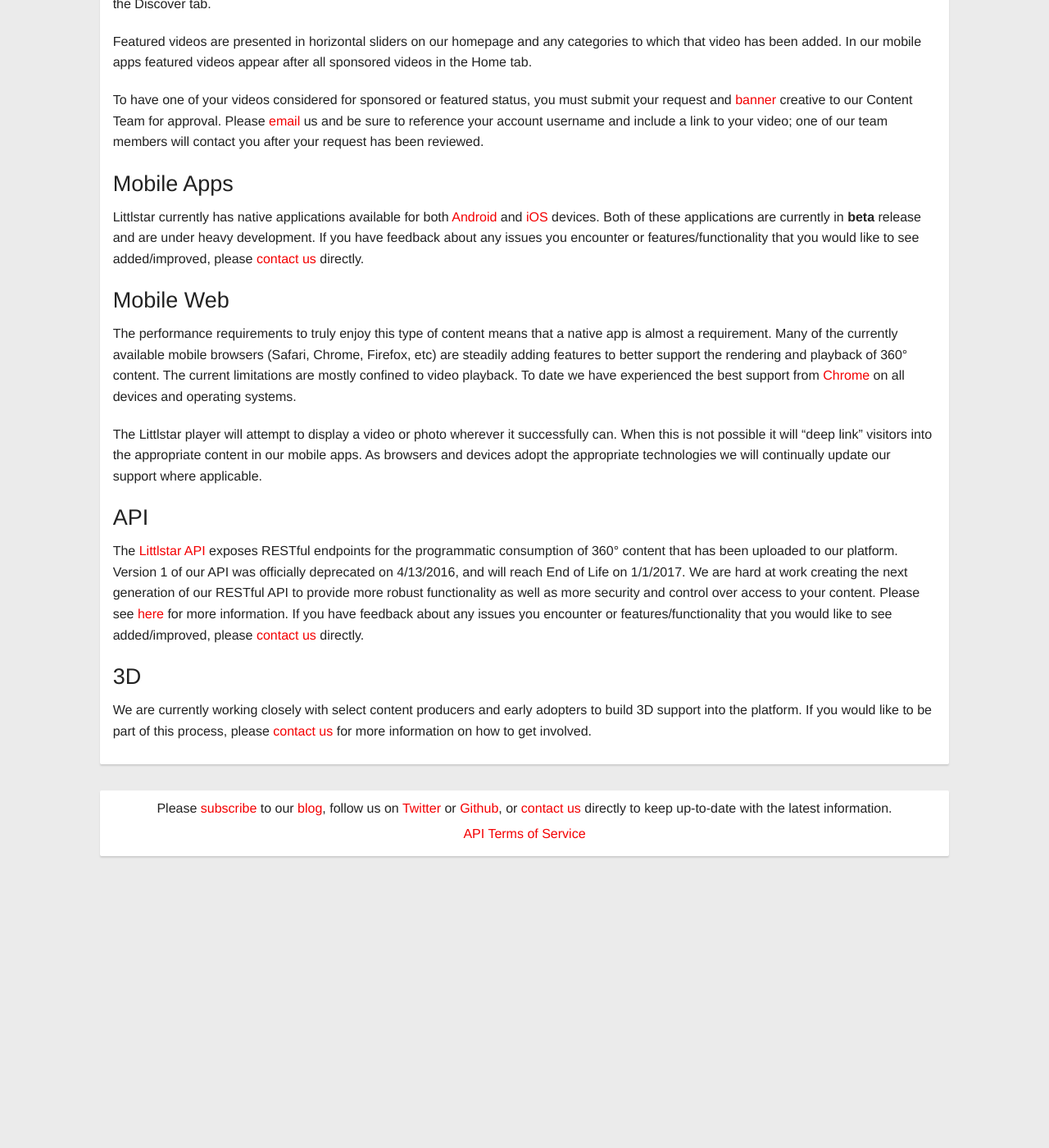
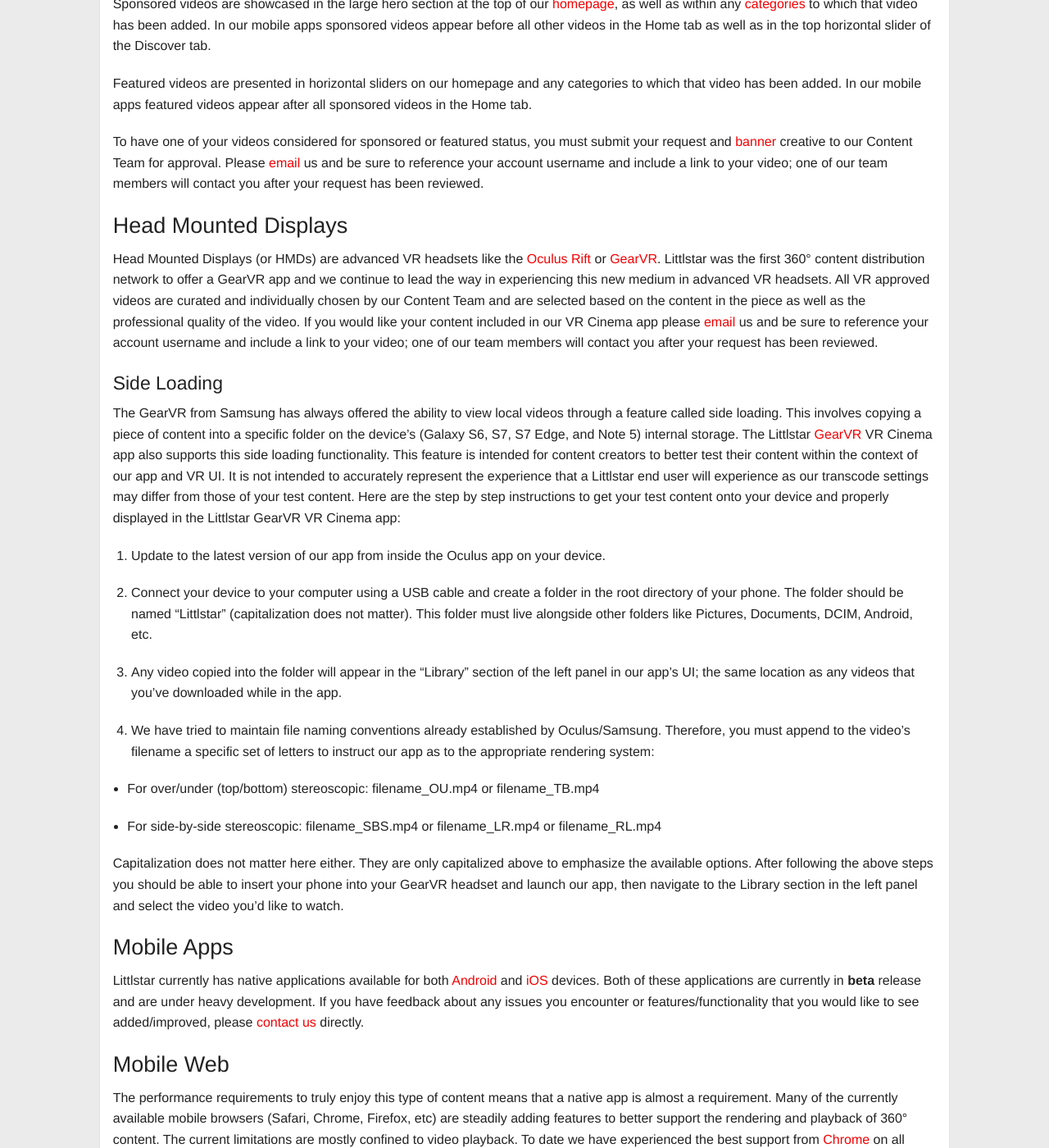
Before and after one commit to littlstar/littlstar.github.io, a Jekyll site: the page built from content-guide.md, in a window 1280 px wide and 1400 px high, scrolled down 4516 px. Shown: the whole window at 82% size. Built offline with Jekyll 4.4.1, drawn with Linux system fonts in a browser that asks for light colours; nearby versions of some CDN libraries; comment, search, counter and statistics services are not loaded; before the commit the page ends 5576 px from its top, so only the background shows below that; some of the changed text lies outside the part shown.

Commit message:
added head mounted displays and side loading info to content guide

```diff
--- a/content-guide.md
+++ b/content-guide.md
@@ -21,10 +21,12 @@ The Littlstar platform has been designed from the ground up to fully support bot
 - <a href="#sharing">Sharing</a>
 - <a href="#customization">Customization</a>
 4. <a href="#sponsored-vs-featured">Sponsored vs Featured</a>
-5. <a href="#mobile-apps">Mobile Apps</a>
-6. <a href="#mobile-web">Mobile Web</a>
-7. <a href="#api">API</a>
-8. <a href="#3d">3D</a>
+5. <a href="#head-mounted-displays">Head Mounted Displays</a>
+- <a href="#side-loading">Side Loading</a>
+6. <a href="#mobile-apps">Mobile Apps</a>
+7. <a href="#mobile-web">Mobile Web</a>
+8. <a href="#api">API</a>
+9. <a href="#3d">3D</a>
 
 ### Uploads
 
@@ -72,7 +74,7 @@ These are not the **required** specifications, merely the **suggested** format a
 
 #### Videos
 
-When you upload a new video to Littlstar we re-encode, or transcode, it into multiple versions that are designed to be consumed across various devices and mediums. **The file size limit for uploads though our web interface is currently 5GB**. These versions have been designed to work across the maximum number of devices and clients. A 1K or 2K **web** version will be displayed to visitors on the web. A 1K **mobile** version is displayed on [Android][] and [iOS][] devices. A **VR** version is returned in [API](http://developer.littlstar.com/docs/#videos) responses so it can be displayed in advanced Head Mounted Displays (HMDs) like the [Oculus Rift](https://www.oculus.com/) or [GearVR][]. If downloads are enabled during video creation, or while editing an existing video, a **download** version will be exposed through a button below the video on the web, as well as in API responses, so it can be downloaded and consumed locally in an [Oculus Rift](https://www.oculus.com/) or [GearVR][] style HMD.
+When you upload a new video to Littlstar we re-encode, or transcode, it into multiple versions that are designed to be consumed across various devices and mediums. **The file size limit for uploads though our web interface is currently 5GB**. These versions have been designed to work across the maximum number of devices and clients. A 1K or 2K **web** version will be displayed to visitors on the web. A 1K **mobile** version is displayed on [Android][] and [iOS][] devices. A **VR** version is returned in [API](http://developer.littlstar.com/docs/#videos) responses so it can be displayed in advanced [Head Mounted Displays](#head-mounted-displays) (HMDs) like the [Oculus Rift](https://www.oculus.com/) or [GearVR][]. If downloads are enabled during video creation, or while editing an existing video, a **download** version will be exposed through a button below the video on the web, as well as in API responses, so it can be downloaded and consumed locally in an [Oculus Rift](https://www.oculus.com/) or [GearVR][] style HMD.
 
 ##### Posters
 
@@ -129,6 +131,28 @@ Featured videos are presented in horizontal sliders on our homepage and any cate
 
 To have one of your videos considered for sponsored or featured status, you must submit your request and [banner](#banners) creative to our Content Team for approval. Please [email](mailto:content@littlstar.com?subject=Video%20Sponsor%20Feature%20Request) us and be sure to reference your account username and include a link to your video; one of our team members will contact you after your request has been reviewed.
 
+### Head Mounted Displays
+
+Head Mounted Displays (or HMDs) are advanced VR headsets like the [Oculus Rift](https://www.oculus.com/) or [GearVR][]. Littlstar was the first 360&deg; content distribution network to offer a GearVR app and we continue to lead the way in experiencing this new medium in advanced VR headsets. All VR approved videos are curated and individually chosen by our Content Team and are selected based on the content in the piece as well as the professional quality of the video. If you would like your content included in our VR Cinema app please [email](mailto:content@littlstar.com?subject=VR%20Cinema%20Request) us and be sure to reference your account username and include a link to your video; one of our team members will contact you after your request has been reviewed.
+
+#### Side Loading
+
+The GearVR from Samsung has always offered the ability to view local videos through a feature called side loading. This involves copying a piece of content into a specific folder on the device's (Galaxy S6, S7, S7 Edge, and Note 5) internal storage. The Littlstar [GearVR][] VR Cinema app also supports this side loading functionality. This feature is intended for content creators to better test their content within the context of our app and VR UI. It is not intended to accurately represent the experience that a Littlstar end user will experience as our transcode settings may differ from those of your test content. Here are the step by step instructions to get your test content onto your device and properly displayed in the Littlstar GearVR VR Cinema app:
+
+1. Update to the latest version of our app from inside the Oculus app on your device.
+
+2. Connect your device to your computer using a USB cable and create a folder in the root directory of your phone. The folder should be named "Littlstar" (capitalization does not matter). This folder must live alongside other folders like Pictures, Documents, DCIM, Android, etc.
+
+3. Any video copied into the folder will appear in the "Library" section of the left panel in our app's UI; the same location as any videos that you've downloaded while in the app.
+
+4. We have tried to maintain file naming conventions already established by Oculus/Samsung. Therefore, you must append to the video's filename a specific set of letters to instruct our app as to the appropriate rendering system:
+
+* For over/under (top/bottom) stereoscopic: filename_OU.mp4 or filename_TB.mp4
+
+* For side-by-side stereoscopic: filename_SBS.mp4 or filename_LR.mp4 or filename_RL.mp4
+
+Capitalization does not matter here either. They are only capitalized above to emphasize the available options. After following the above steps you should be able to insert your phone into your GearVR headset and launch our app, then navigate to the Library section in the left panel and select the video you'd like to watch.
+
 ### Mobile Apps
 
 Littlstar currently has native applications available for both [Android][] and [iOS][] devices. Both of these applications are currently in **beta** release and are under heavy development. If you have feedback about any issues you encounter or features/functionality that you would like to see added/improved, please [contact us](mailto:support@littlstar.com?subject=Mobile%20App%20Feedback) directly.
```
